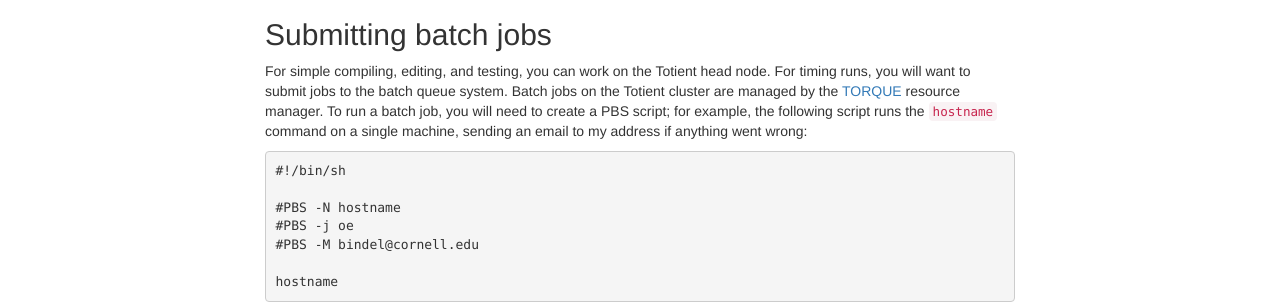
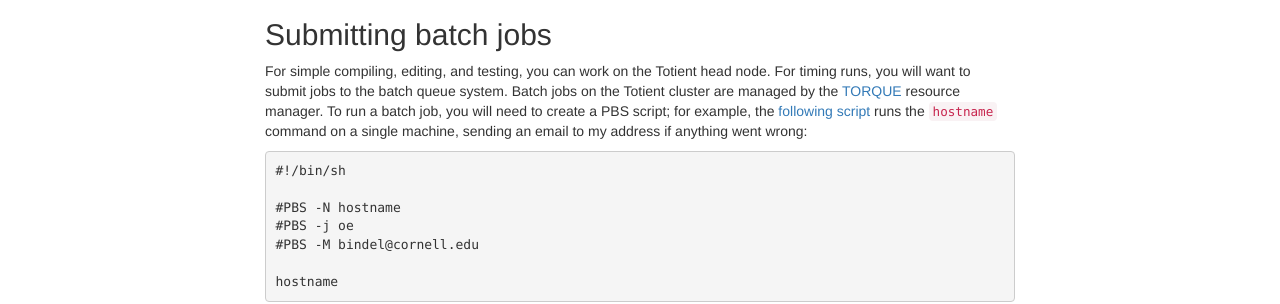
Before and after one commit to cornell-cs5220-f15/cornell-cs5220-f15.github.io, a Jekyll site: the page built from cluster.md, in a window 1280 px wide and 900 px high, scrolled down 1082 px. Shown: the part 177-481 px from the top of the window. Built offline with Jekyll 4.4.1, drawn with Linux system fonts in a browser that asks for light colours; nearby versions of some CDN libraries; part of the change alters nothing that is shown.

```diff
--- a/cluster.md
+++ b/cluster.md
@@ -93,7 +93,9 @@ Totient head node.  For timing runs, you will want to submit jobs to
 the batch queue system.  Batch jobs on the Totient cluster are managed by the
 [TORQUE](http://www.adaptivecomputing.com/products/open-source/torque/)
 resource manager.  To run a batch job, you will need to create a PBS
-script; for example, the following script runs the `hostname` command
+script; for example, the
+[following script](https://github.com/cornell-cs5220-f15/demo/blob/master/hostname.pbs)
+runs the `hostname` command
 on a single machine, sending an email to my address if anything went
 wrong:
 
```
